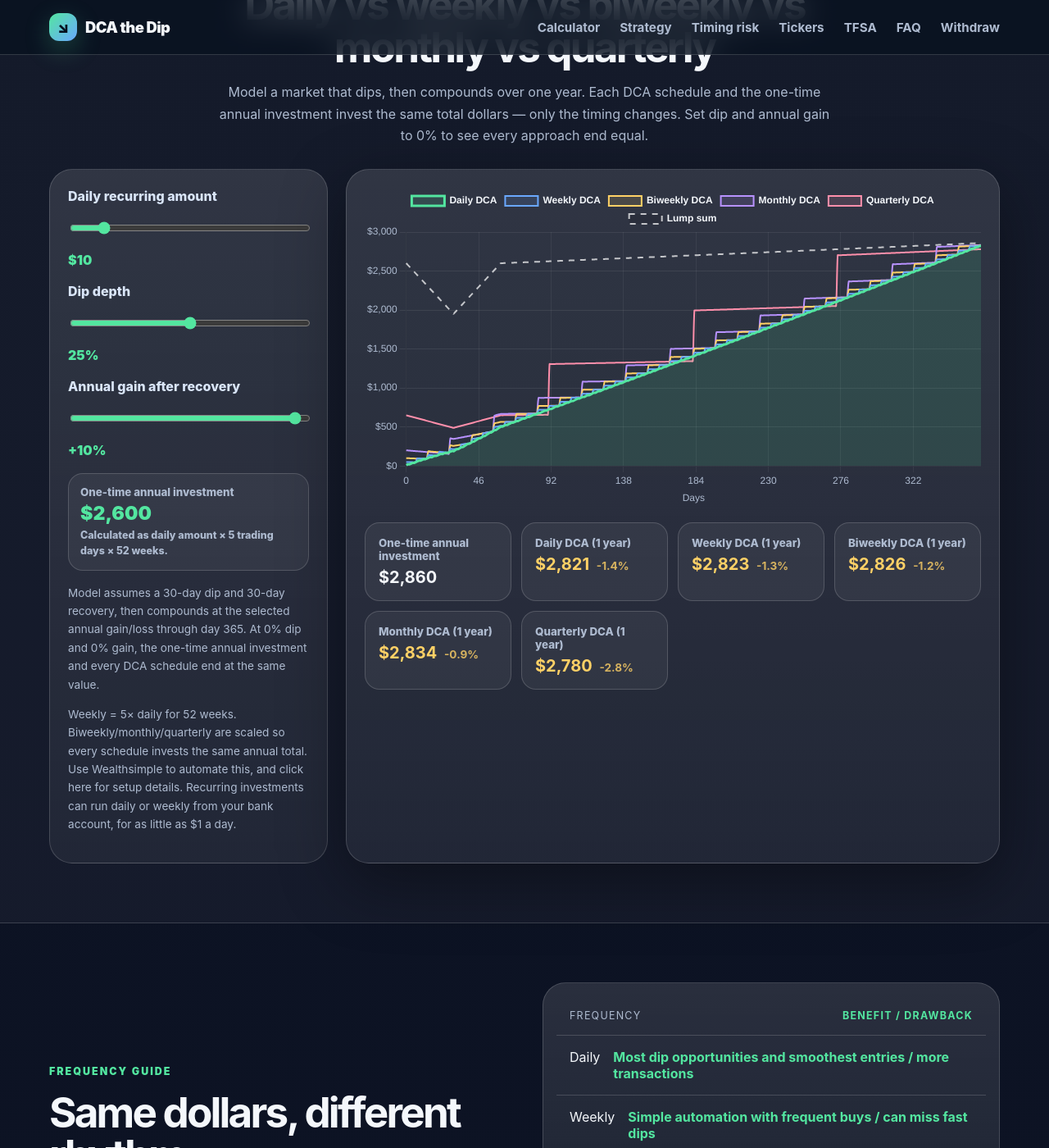
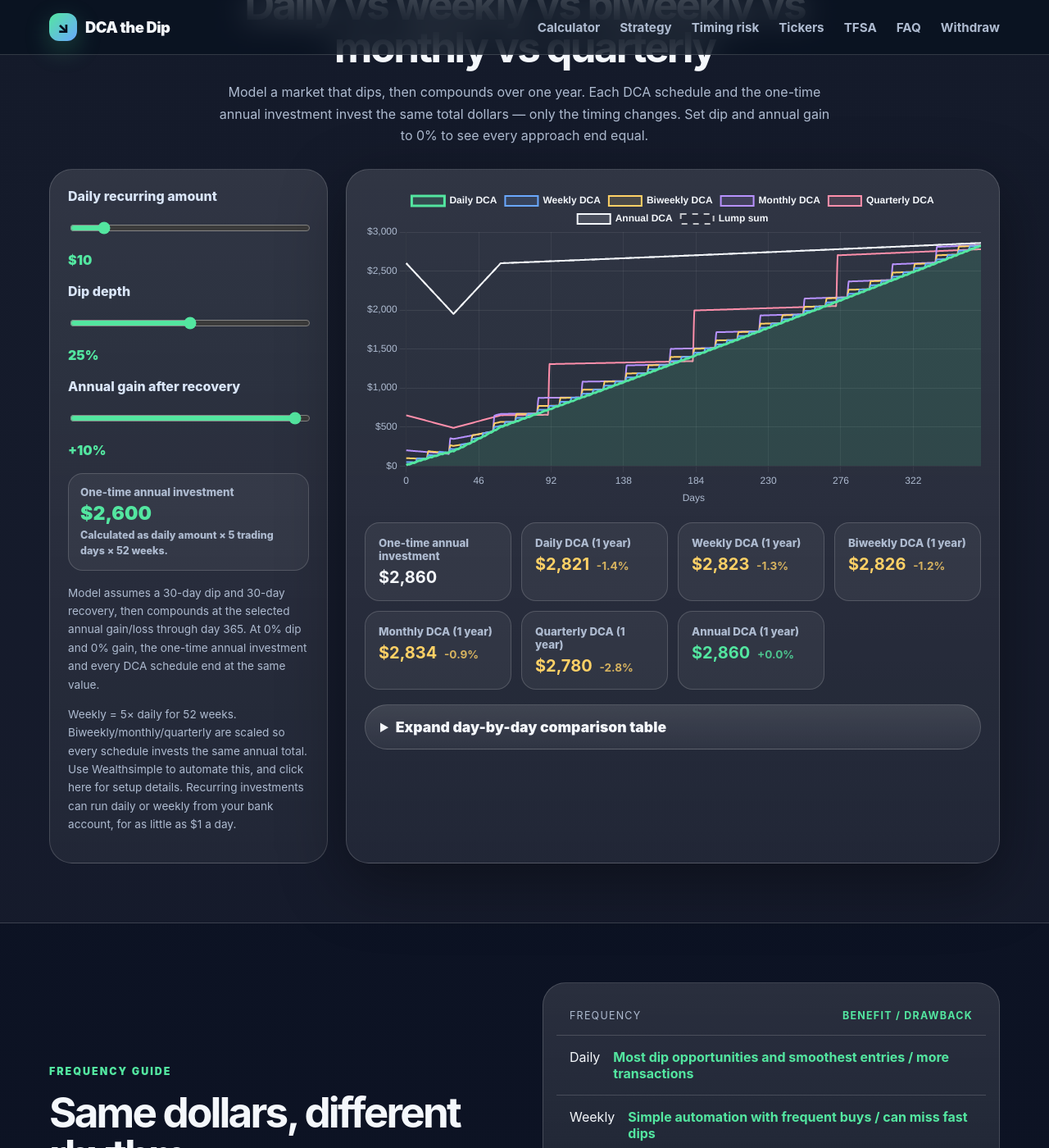
Before and after one commit to thestamp/dcathedip, a Jekyll site: the page built from index.html, in a window 1280 px wide and 1400 px high, scrolled down 2509 px. Shown: the whole window at 82% size. Built offline with Jekyll 4.4.1, drawn with Linux system fonts in a browser that asks for light colours.

Commit message:
Add expandable daily comparison table

```diff
--- a/assets/css/styles.css
+++ b/assets/css/styles.css
@@ -160,6 +160,41 @@
 .stat strong { font-size: 1.25rem; }
 .stat.good strong { color: var(--green); }
 .stat.warn strong { color: var(--gold); }
+.daily-comparison {
+  margin-top: 18px;
+  padding: 16px 18px;
+}
+.daily-comparison p {
+  margin: 10px 0 14px;
+  font-size: 0.9rem;
+}
+.daily-table-wrap {
+  max-height: 430px;
+  overflow: auto;
+  border: 1px solid var(--border);
+  border-radius: 18px;
+}
+.daily-table-wrap table {
+  width: 100%;
+  border-collapse: collapse;
+  min-width: 760px;
+  font-size: 0.86rem;
+}
+.daily-table-wrap th, .daily-table-wrap td {
+  padding: 10px 12px;
+  text-align: right;
+  border-bottom: 1px solid rgba(255,255,255,0.09);
+  white-space: nowrap;
+}
+.daily-table-wrap th:first-child, .daily-table-wrap td:first-child { text-align: left; }
+.daily-table-wrap thead th {
+  position: sticky;
+  top: 0;
+  z-index: 1;
+  background: #152036;
+  color: var(--green);
+}
+.daily-table-wrap tbody tr:nth-child(even) { background: rgba(255,255,255,0.035); }
 
 .split { display: grid; grid-template-columns: 1fr 1fr; gap: 44px; align-items: center; }
 .ladder { padding: 16px; box-shadow: none; }
--- a/assets/js/app.js
+++ b/assets/js/app.js
@@ -34,7 +34,8 @@
   { key: "weekly", label: "Weekly DCA", contributions: 52, color: "#6aa8ff" },
   { key: "biweekly", label: "Biweekly DCA", contributions: 26, color: "#ffd166" },
   { key: "monthly", label: "Monthly DCA", contributions: 13, color: "#b892ff" },
-  { key: "quarterly", label: "Quarterly DCA", contributions: 4, color: "#ff8fab" }
+  { key: "quarterly", label: "Quarterly DCA", contributions: 4, color: "#ff8fab" },
+  { key: "annual", label: "Annual DCA", contributions: 1, color: "#f4f7fb" }
 ];
 
 const fmt = new Intl.NumberFormat(undefined, { style: "currency", currency: "USD", maximumFractionDigits: 0 });
@@ -94,11 +95,12 @@
   const annualTotal = recurringAmount * 5 * 52;
   const installment = annualTotal / frequency.contributions;
   const days = contributionDays(frequency.contributions, prices.length - 1);
+  const contributionSet = new Set(days);
   let shares = 0;
   const values = [];
 
   prices.forEach((price, day) => {
-    if (days.includes(day)) {
+    if (contributionSet.has(day)) {
       shares += installment / price;
     }
     values.push(shares * price);
@@ -115,6 +117,27 @@
   const lumpValues = prices.map(p => lumpShares * p);
   const schedules = frequencies.map(freq => simulateSchedule(prices, freq));
   return { prices, lumpShares, lumpValues, lumpEnd: lumpValues.at(-1), schedules };
+}
+
+function renderDailyTable(result) {
+  const visibleSchedules = result.schedules.filter(schedule => schedule.key !== "biweekly");
+  const headers = ["Day", "Lump sum", ...visibleSchedules.map(schedule => schedule.label.replace(" DCA", ""))];
+  const rows = result.prices.map((_, day) => `
+    <tr>
+      <th scope="row">${day}</th>
+      <td>${money(result.lumpValues[day])}</td>
+      ${visibleSchedules.map(schedule => `<td>${money(schedule.values[day])}</td>`).join("")}
+    </tr>
+  `).join("");
+
+  document.getElementById("dailyTable").innerHTML = `
+    <table>
+      <thead>
+        <tr>${headers.map(header => `<th scope="col">${header}</th>`).join("")}</tr>
+      </thead>
+      <tbody>${rows}</tbody>
+    </table>
+  `;
 }
 
 function updateChart() {
@@ -172,6 +195,8 @@
       return `<div class="stat ${diff >= 0 ? "good" : "warn"}"><small>${s.label} (1 year)</small><strong>${money(s.end)} <span>${diff >= 0 ? "+" : ""}${pct.toFixed(1)}%</span></strong></div>`;
     }).join("")}
   `;
+
+  renderDailyTable(result);
 }
 
 function renderEtfCell(item, type) {
--- a/index.html
+++ b/index.html
@@ -181,6 +181,11 @@
         <div class="chart-card">
           <canvas id="dcaChart" aria-label="DCA vs lump sum ending value chart"></canvas>
           <div class="stats" id="stats"></div>
+          <details class="daily-comparison">
+            <summary>Expand day-by-day comparison table</summary>
+            <p>Scroll the table to compare the daily value of lump sum, daily, weekly, monthly, quarterly, and annual investing. The table updates whenever you move the sliders.</p>
+            <div class="daily-table-wrap" id="dailyTable" aria-live="polite"></div>
+          </details>
         </div>
       </div>
     </div>
```
Also changed, not shown: requirements.md (+2 -0 lines), tests/smoke.js (+29 -3 lines).
